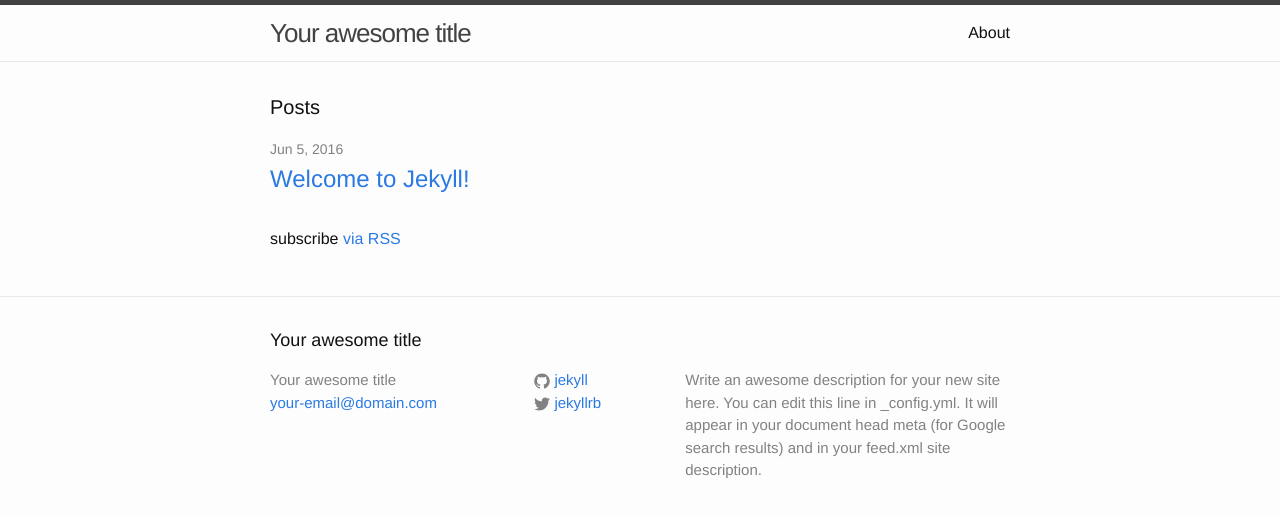
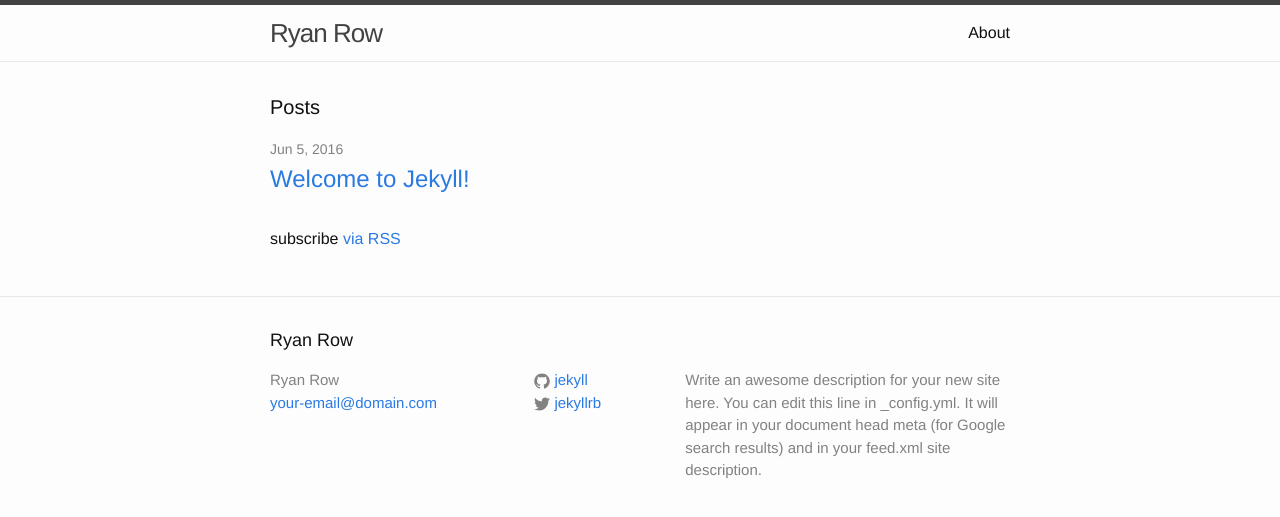
Before and after one commit to ryanrow/ryanrow.github.io, a Jekyll site: the page built from index.html, in a window 1280 px wide. Shown: the top 517 px of the page. Built offline with Jekyll 4.4.1, drawn with Linux system fonts in a browser that asks for light colours.

Commit message:
Changed Title

```diff
--- a/_config.yml
+++ b/_config.yml
@@ -6,7 +6,7 @@
 # 'jekyll serve'. If you change this file, please restart the server process.
 
 # Site settings
-title: Your awesome title
+title: Ryan Row
 email: your-email@domain.com
 description: > # this means to ignore newlines until "baseurl:"
   Write an awesome description for your new site here. You can edit this
```
